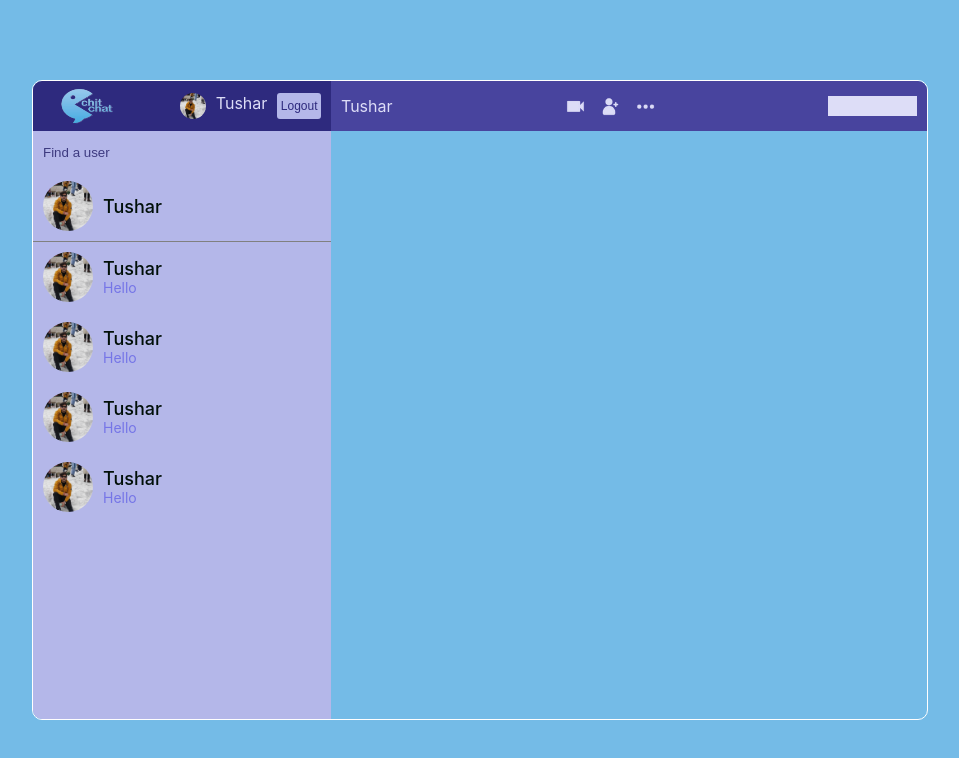
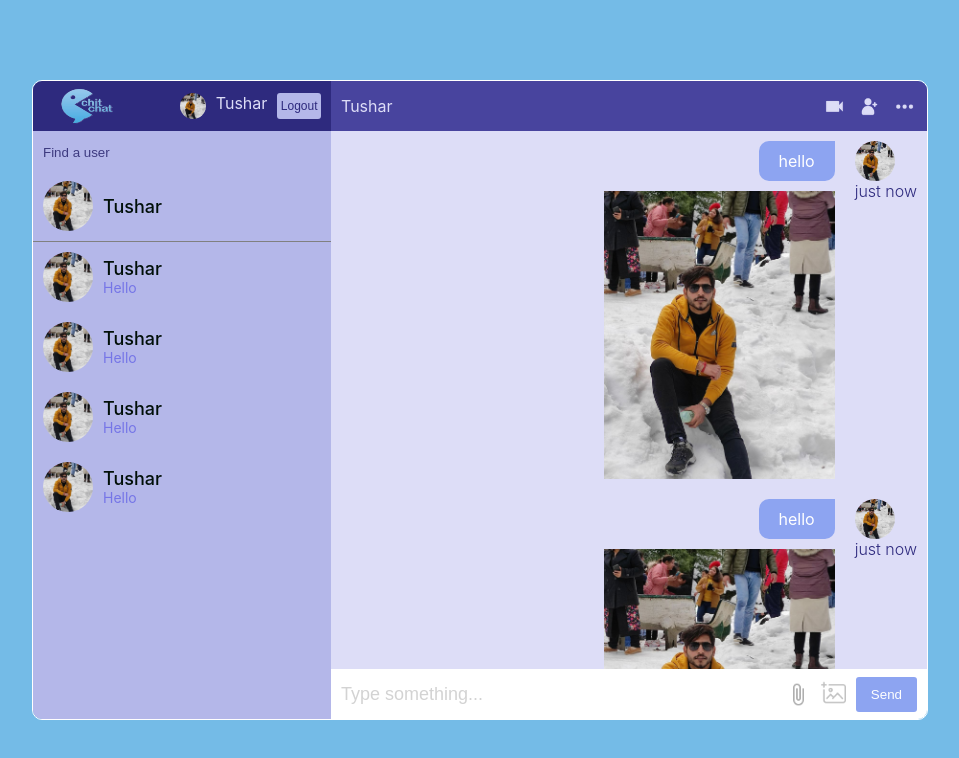
Before and after one commit to Tushar20-20Mahajan/Chit_Chat, a React (Create React App) app: page / in a window 1280 px wide. Shown: the top 758 px of the page, without its empty margins (160-1119 px from the left). Built offline with nearby package versions, Linux system fonts and the light colour scheme.

Commit message:
Changes Done and Files Added

```diff
--- a/src/Style.scss
+++ b/src/Style.scss
@@ -257,8 +257,13 @@
               .messages {
                 background-color: #ddddf7;
                 padding: 10px;
-                height: calc(100% - 160px);
+                height: calc(100% - 100px);
                 overflow: scroll;
+                scroll-behavior: smooth;
+
+                &::-webkit-scrollbar{
+                    display:none;
+                }
 
                 .message {
                   display: flex;
@@ -268,7 +273,7 @@
                   .messageInfo {
                     display: flex;
                     flex-direction: column;
-                    color: gray;
+                    color: #2e2a7e;
                     font-weight: 300;
 
                     img {
@@ -337,7 +342,7 @@
                   gap: 10px;
 
                   img {
-                    height: 24px;
+                    height: 25px;
                     cursor: pointer;
                   }
 
@@ -347,6 +352,7 @@
                     color: white;
                     background-color: #8da4f1;
                     cursor: pointer;
+                    border-radius: 3px;
                   }
                 }
               }
--- a/src/components/Chat.jsx
+++ b/src/components/Chat.jsx
@@ -1,19 +1,9 @@
-// import React from 'react'
-
-// export const Chat = () => {
-//   return (
-//     <div className='chat'>Chat</div>
-//   )
-// }
-
-
-
 import React from "react";
 import Cam from "../assets/cam.png";
 import Add from "../assets/add.png";
 import More from "../assets/more.png";
 import { Messages } from "./Messages";
-// import Input from "./Input";
+import { Input } from "./Input";
 // import { ChatContext } from "../context/ChatContext";
 
 export const Chat = () => {
@@ -28,8 +18,9 @@ export const Chat = () => {
           <img src={Add} alt="" />
           <img src={More} alt="" />
         </div>
-        <Messages />
       </div>
+      <Messages />
+      <Input />
     </div>
   );
 };
--- a/src/components/Input.jsx
+++ b/src/components/Input.jsx
@@ -1,7 +1,19 @@
 import React from 'react'
+import Img from "../assets/img.png"
+import Attach from "../assets/attach.png"
 
 export const Input = () => {
   return (
-    <div>Input</div>
+    <div className='input'>
+      <input type="text" placeholder='Type something...' />
+      <div className='send'>
+        <img src={Attach} alt="" />
+        <input type="file" style={{display:"none"}}  id='file'/>
+        <label htmlFor="file">
+          <img src={Img} alt="" />
+        </label>
+        <button>Send</button>
+      </div>
+    </div>
   )
 }
--- a/src/components/Message.jsx
+++ b/src/components/Message.jsx
@@ -1,7 +1,17 @@
 import React from 'react'
+import Img from "../assets/myImage.jpg"
 
 export const Message = () => {
   return (
-    <div>Message</div>
+    <div className='message owner'>
+      <div className='messageInfo'>
+        <img src={Img} alt="" />
+        <span>just now</span>
+      </div>
+      <div className='messageContent'>
+        <p>hello</p>
+        <img src={Img} alt="" />
+      </div>
+    </div>
   )
 }
--- a/src/components/Messages.jsx
+++ b/src/components/Messages.jsx
@@ -13,6 +13,7 @@ export const Messages = () => {
       <Message />
       <Message />
       <Message />
+
     </div>
   )
 }
```
